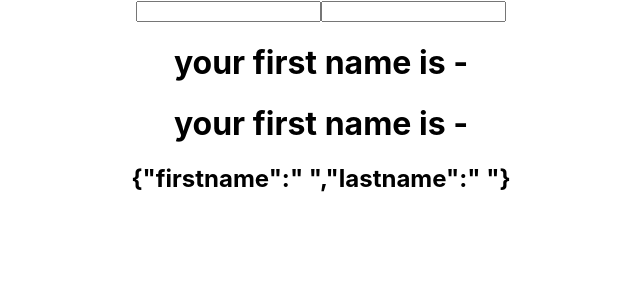
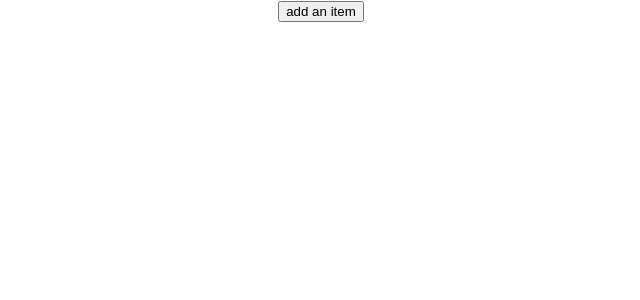
Before and after one commit to pop-dev5016/react-hooks, a React (Create React App) app: page / in a window 1280 px wide. Shown: the top 300 px of the page, without its empty margins (319-959 px from the left). Built offline with nearby package versions, Linux system fonts and the light colour scheme.

Commit message:
array state

```diff
--- a/src/App.js
+++ b/src/App.js
@@ -1,14 +1,13 @@
 import React from 'react'
 import './App.css';
-import Hookcounter from './Component/Hookcounter';
-import HookCounter2 from './Component/HookCounter2';
-import Hookcounter3 from './Component/Hookcounter3';
+import Array4hook from './Component/Array4hook';
+
 
 
 function App() {
   return (
     <div className="App">
-      <Hookcounter3></Hookcounter3>
+      <Array4hook></Array4hook>
     </div>
   );
 }
--- /dev/null
+++ b/src/Component/Array4hook.js
@@ -0,0 +1,20 @@
+import React, { useState } from 'react'
+
+
+function Array4hook() {
+    const [items,setItems] = useState([])
+    const additem = ()=>{
+        setItems([...items,{id:items.length,value:Math.floor(Math.random()*10)+1}])
+
+    }
+  return (
+    <div>
+        <button onClick={additem}>add an item</button>
+        <ul>
+            {items.map(item =>(<li key={item.id}>keyis {item.id}   opop{item.value}</li>))}
+        </ul>
+    </div>
+  )
+}
+
+export default Array4hook
```
